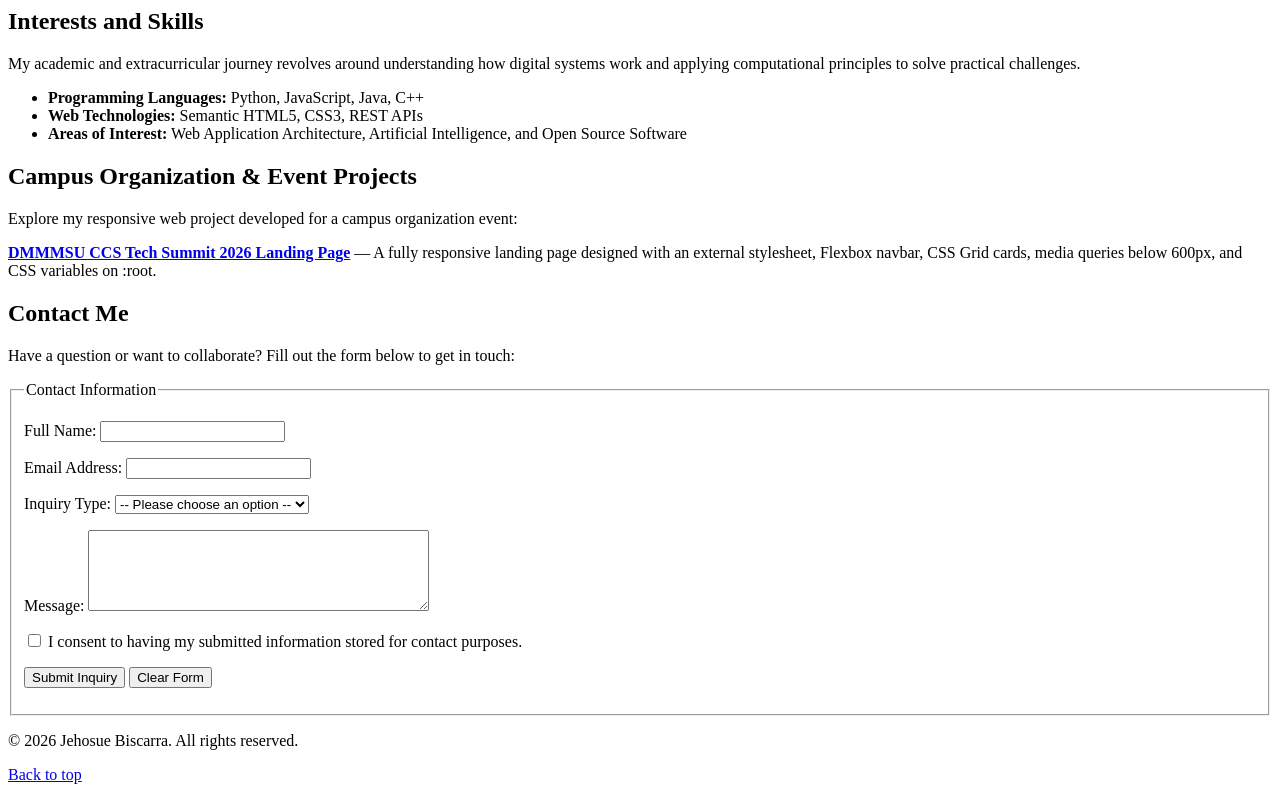
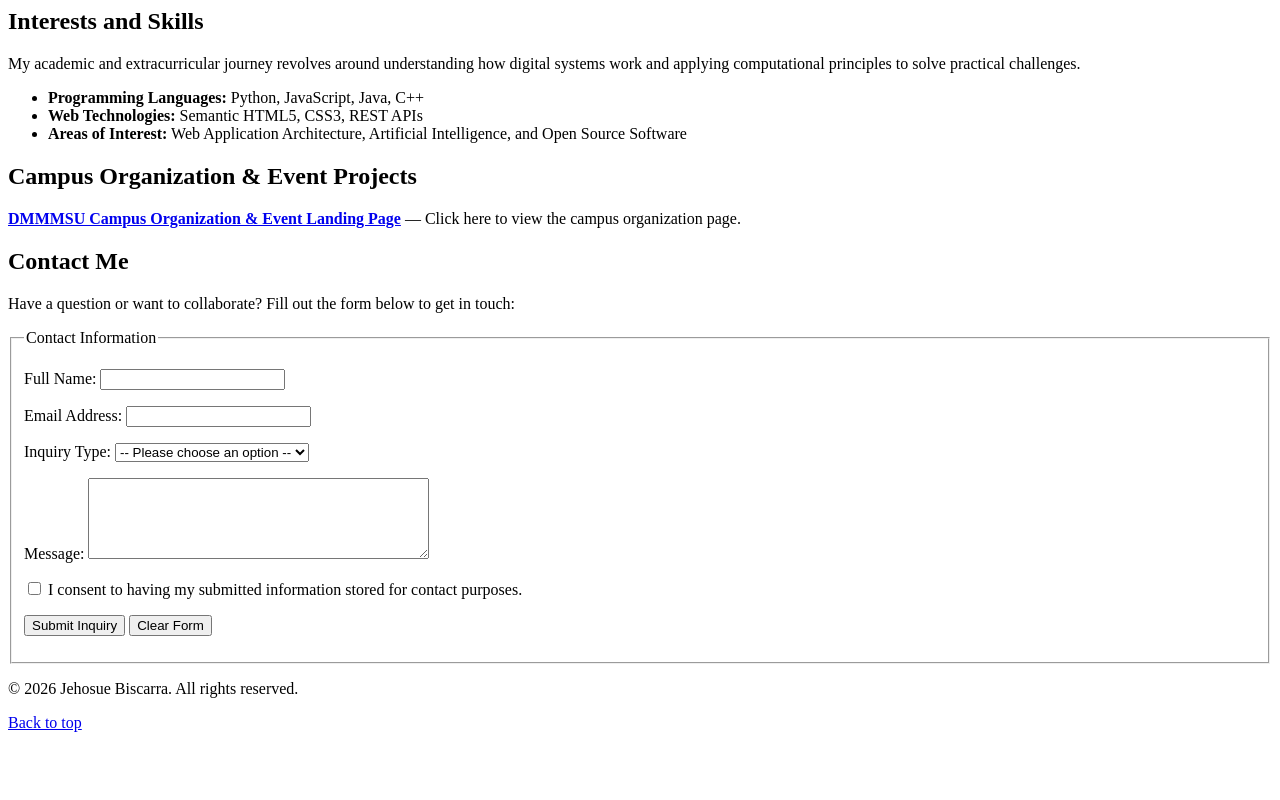
Before and after one commit to Jehooooo/Web-Programming-Activities-CSAE-104, a plain HTML site: page JEHO.html in a window 1280 px wide. Shown: the part 827-1627 px from the top of the page. After the commit the page ends 1575 px from the top, so only its background shows below. Drawn offline with Linux system fonts and the light colour scheme.

Commit message:
Update project link description in JEHO.html

```diff
--- a/JEHO.html
+++ b/JEHO.html
@@ -97,12 +97,8 @@
         <section id="projects">
             <h2>Campus Organization &amp; Event Projects</h2>
             <p>
-                Explore my responsive web project developed for a campus organization event:
-            </p>
-            <p>
-                <a href="event.html"><strong>DMMMSU CCS Tech Summit 2026 Landing Page</strong></a>
-                &mdash; A fully responsive landing page designed with an external stylesheet, Flexbox navbar,
-                CSS Grid cards, media queries below 600px, and CSS variables on :root.
+                <a href="event.html"><strong>DMMMSU Campus Organization &amp; Event Landing Page</strong></a>
+                &mdash; Click here to view the campus organization page.
             </p>
         </section>
 
```
